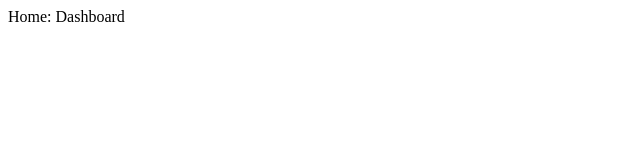
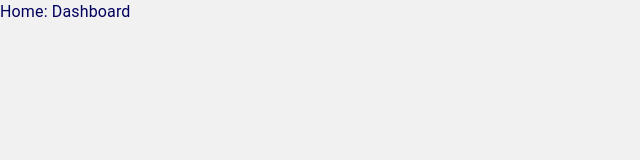
Before and after one commit to Pmejna/react-admin-brandstash, a React (Create React App) app: page / in a window 1280 px wide. Shown: the top 160 px of the page, without its empty margins (0-640 px from the left). Built offline with nearby package versions, Linux system fonts and the light colour scheme.

Commit message:
create ThemeContext, baseline for dark/light mode

```diff
--- a/src/App.tsx
+++ b/src/App.tsx
@@ -1,9 +1,11 @@
+import { CssBaseline } from '@mui/material';
 import React from 'react';
 import {
   BrowserRouter as Router,
   Routes,
   Route
 } from 'react-router-dom';
+import {ThemeContextProvider} from './context/ThemeContext';
 import Dashboard from './pages/Dashboard';
 import ProjectBrief from './pages/Designer/Projects/Brief/ProjectBrief';
 import ProjectsBriefs from './pages/Designer/Projects/Brief/ProjectsBriefs';
@@ -16,6 +18,9 @@ import Login from './pages/Login';
 function App() {
   return (
     <div className="App">
+      <ThemeContextProvider>
+        <CssBaseline/>
+        <div>
           <Router>
             <Routes>
               <Route path="/">
@@ -36,6 +41,8 @@ function App() {
             </Routes>
           </Router>
         </div>
+      </ThemeContextProvider>
+    </div>
   );
 }
 
--- /dev/null
+++ b/src/context/ThemeContext.tsx
@@ -0,0 +1,118 @@
+import { createTheme, ThemeProvider } from "@mui/material";
+import React, { createContext, FC, useContext, useMemo, useState } from "react";
+import { styleCommonUtils, themeColors } from "../ts/enums/theme";
+import "@mui/material/styles/createPalette";
+
+
+declare module "@mui/material/styles/createPalette" {
+    interface CommonColors {
+        iconColor: string,
+        buttonBackgroundColor: string
+    }
+}
+
+interface IThemeContext {
+    toggleTheme: () => void,
+    mode: "dark" | "light"
+}
+interface ThemeContextProviderProps {
+    // any upcoming props here
+    // children: React.ReactNode
+}
+
+export const ThemeContext = createContext<IThemeContext>({
+    toggleTheme: () => {},
+    mode: "light"
+})
+
+
+
+export const ThemeContextProvider: FC<ThemeContextProviderProps> = ({children}) => {
+    const [mode, setMode] = useState<IThemeContext["mode"]>("light");
+    const selectedTheme = useMemo(
+        () => ({
+            toggleTheme: () => {
+                setMode((prevTheme) => (prevTheme === "light" ? "dark": "light"))
+            },mode
+        }),
+        [mode]
+    );
+
+    const currentTheme = useMemo( () => (
+        createTheme({
+            palette: {
+                mode,
+                ...(mode === "light" ? {
+                    primary: {
+                        // main: themeColors.textLight,
+                        main: themeColors.textColorLight,
+                        contrastText: '#fff',
+                    },
+                    common: {
+                        iconColor: themeColors.iconColorLight,
+                        buttonBackgroundColor: themeColors.buttonColorLight
+                    },
+                    secondary: {
+                        main: "#000"
+                    },
+                    background: {
+                        default: themeColors.bgMainLight
+                    },
+                    text: {
+                        primary: themeColors.textColorLight
+                    }
+                } : {
+                    primary: {
+                        main: '#FCFBFF',
+                        contrastText: '#fff'
+                    },
+                    secondary: {
+                        main: "#000"
+                    },
+                    common: {
+                        iconColor: themeColors.iconColorDark,
+                        buttonBackgroundColor: themeColors.buttonColorDark
+                    },
+                    background: {
+                        default: themeColors.bgMainDark
+                    },
+                    text: {
+                        primary: themeColors.textColorDark
+                    }
+                }),
+
+            },
+            typography: {
+                h3: {
+                    fontFamily: "roboto",
+                },
+                h4: {
+                    fontFamily: "roboto"
+                },
+                h5: {
+                    color: "#43543"
+                },
+            },
+            components: {
+                MuiPaper: {
+                    styleOverrides: {
+                        elevation1: {
+                            boxShadow: styleCommonUtils.boxShadowLight
+                        },
+                        rounded: {
+                            borderRadius: 12,
+                        },
+                    },
+                },
+            },
+        })
+    ), [mode])
+
+    return (
+        <ThemeContext.Provider value={selectedTheme}>
+            <ThemeProvider theme={currentTheme}>{children}</ThemeProvider>
+        </ThemeContext.Provider>
+     );
+}
+
+export const useThemeMode = () => useContext(ThemeContext);
--- /dev/null
+++ b/src/ts/enums/theme.ts
@@ -0,0 +1,19 @@
+export enum themeColors {
+    borderLight                 = "#1C0B24",
+    bgMainLight                 = "#F1F1F2",
+    iconColorLight              = "#00005D",
+    textColorLight              = "#00005D",
+    textSecondaryColorLight     = "#00005D",
+    buttonColorLight            = "#E4D8E9",
+    borderDark                  = "#1C0B24",
+    bgMainDark                  = "#F1F1F2",
+    iconColorDark               = "#148AFF",
+    textColorDark               = "#E4D8E9",
+    textSecondaryColorDark      = "#E4D8E9",
+    buttonColorDark             = "#E4D8E9",
+}
+
+export enum styleCommonUtils {
+    boxShadowLight  = "0, 5px, 12px, 4px, rgba(0,0,93,0.24)",
+    boxShadowDark   = "3px, 3px, 15px, 4px, rgba(65,160,255,0.41)",
+}
```
Also changed, not shown: src/components/NavBar/NavBar.tsx (added, +14 -0 lines), src/components/SideBar/SideBar.tsx (added, +14 -0 lines). Lines whose indentation alone changed are shown as unchanged.
